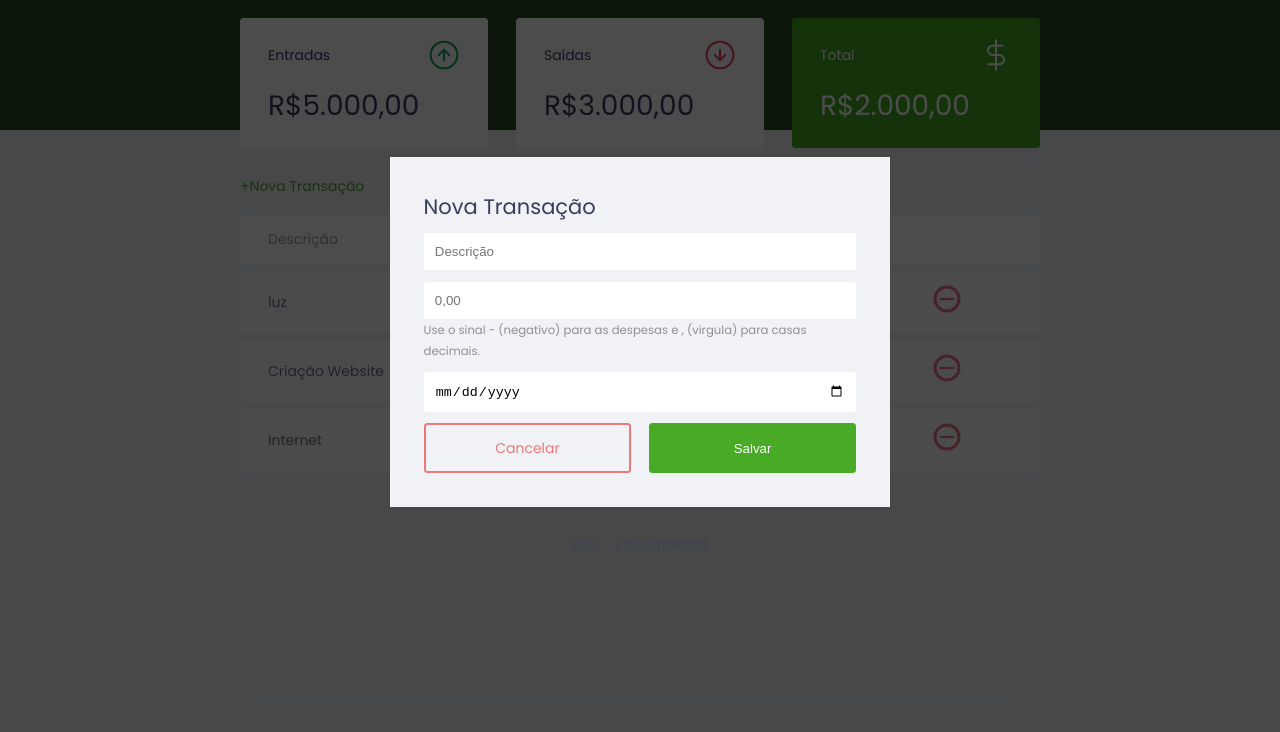
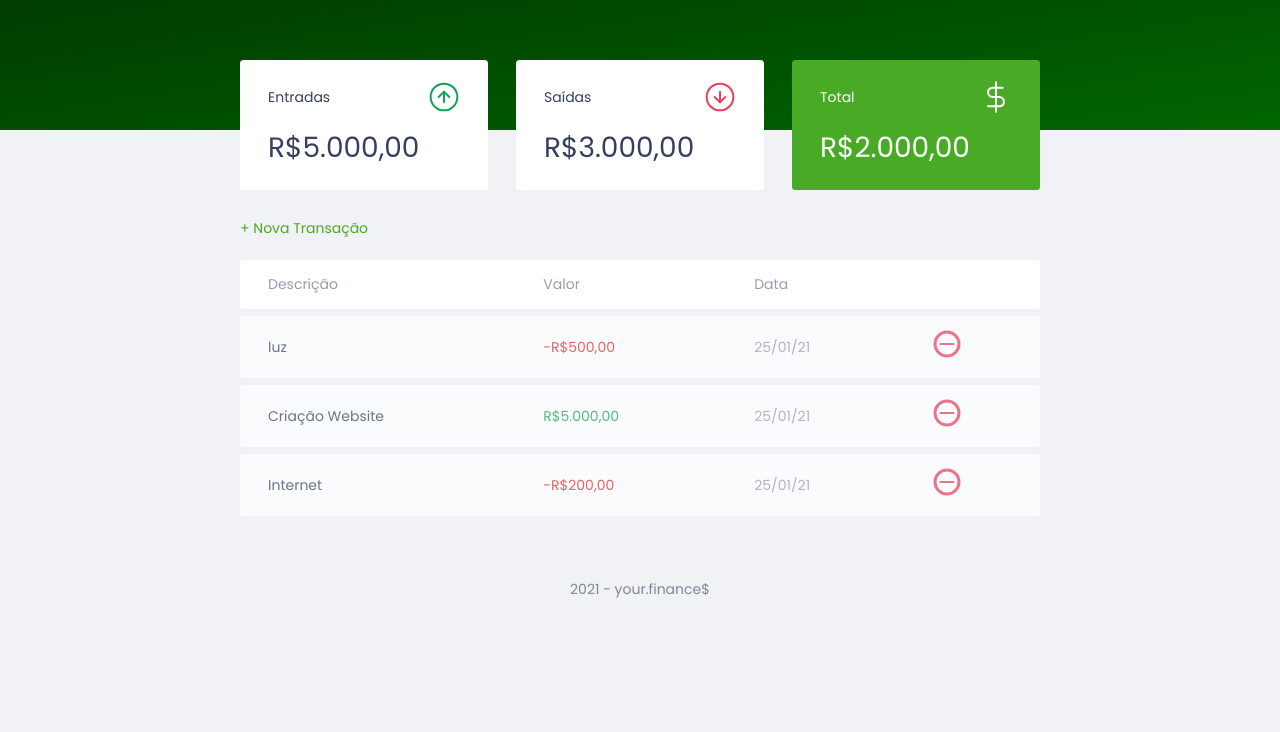
Before and after one commit to rafareas/your.finance, a plain HTML site: page index.html in a window 1280 px wide. Shown: the part 68-800 px from the top of the page. Drawn offline with Linux system fonts and the light colour scheme.

Commit message:
implementação javaScript

```diff
--- a/index.html
+++ b/index.html
@@ -51,7 +51,7 @@
       <section id="transaction">
         <h2 class="sr-only">Transações</h2>
 
-        <a href="#" class="button new">+Nova Transação</a>
+        <a href="#" onclick="Modal.open()" class="button new">+ Nova Transação</a>
 
         <table id="data-table">
           <thead>
@@ -92,7 +92,7 @@
       </section>
     </main>
 
-    <div class="modal-overlay active">
+    <div class="modal-overlay">
         <div class="modal">
             <div id="form">
                 <h2>Nova Transação</h2>
@@ -131,7 +131,7 @@
                     </div>
 
                     <div class="input-group actions">
-                        <a href="#" class="button cancel">Cancelar</a>
+                        <a href="#" onclick="Modal.close()" class="button cancel">Cancelar</a>
                         <button>Salvar</button>
                     </div>
                 </form>
@@ -140,5 +140,26 @@
     </div>
 
     <footer><p>2021 - your.finance$</p></footer>
+
+    <script>
+        const Modal = {
+            open(){
+                //abrir modal
+                //adcionar a classe active ao modal
+                document
+                .querySelector('.modal-overlay')
+                .classList
+                .add('active')
+            },
+            close(){
+                //fechar o Modal
+                //remover a class active no Modal
+                document
+                .querySelector('.modal-overlay')
+                .classList
+                .remove('active')
+            }
+        }
+    </script>
   </body>
 </html>
--- a/style.css
+++ b/style.css
@@ -77,7 +77,7 @@ button:hover{
 
 .button.new{
     display:inline-block;
-    margin-bottom: .8rem;
+    margin-bottom: 1rem;
 }
 
 .button.cancel{
@@ -100,7 +100,8 @@ button:hover{
 
 /* Header ===================== */
 header{
-    background:#2d4a22;
+    /*background:#2d4a22;*/
+    background: linear-gradient(to bottom right, #003300 0%, #006600 100%);
     padding:2rem 0 10rem;
     text-align:center;
 }
@@ -112,7 +113,7 @@ header{
 
 /* Balance ===================== */
 #balance{
-    margin-top:-8rem ;
+    margin-top:-5rem ;
 }
 
 
@@ -233,6 +234,8 @@ td.expense{
 
     opacity: 0;
     visibility: hidden;
+
+    z-index: 999;
 }
 
 .modal-overlay.active {
@@ -244,8 +247,9 @@ td.expense{
     background: #f0f2f5;
     padding:2.4rem;
 
-    width:90%;
-    max-width: 500px;
+    position: relative;
+    z-index: 1;
+
 }
 
 /* form ===================== */
```
